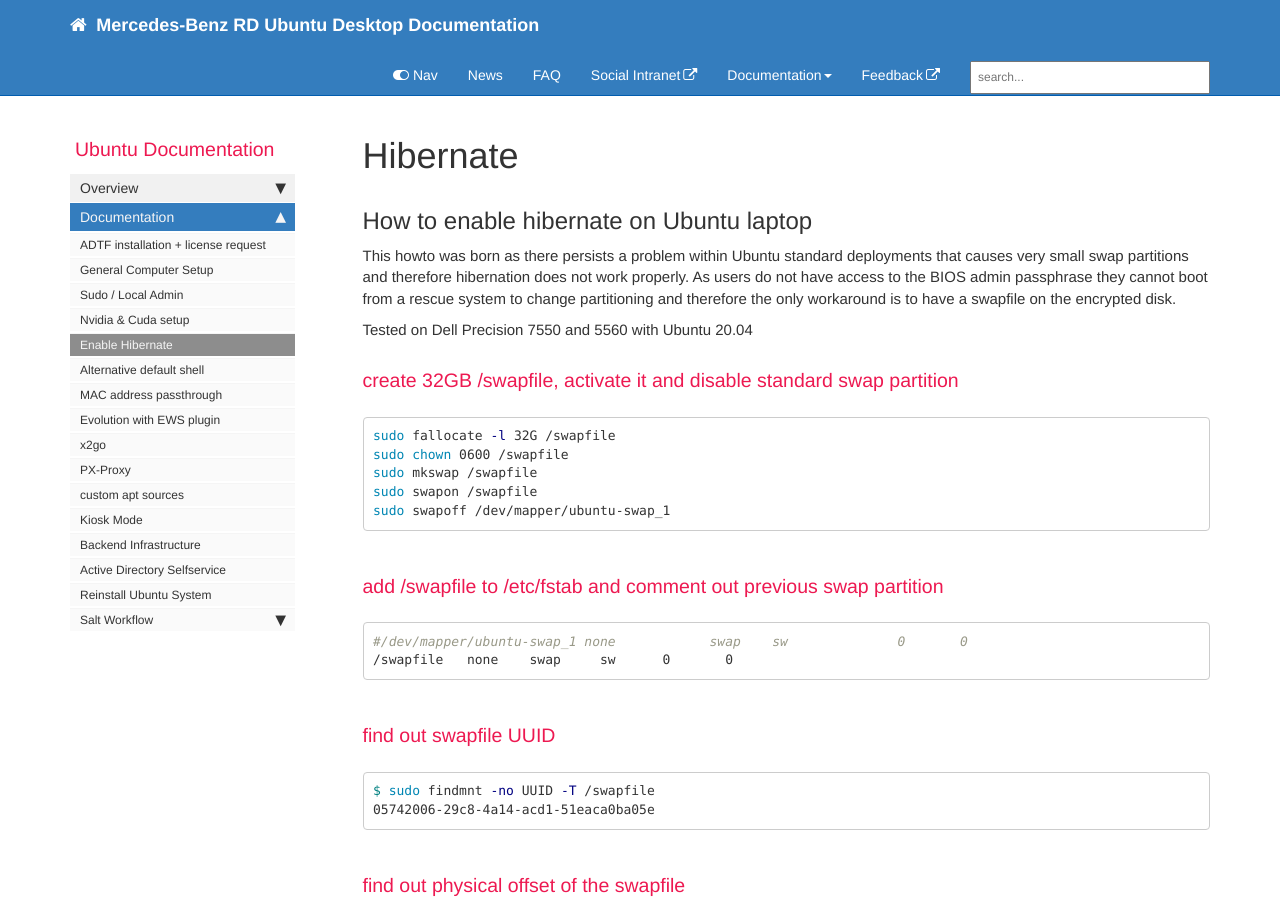
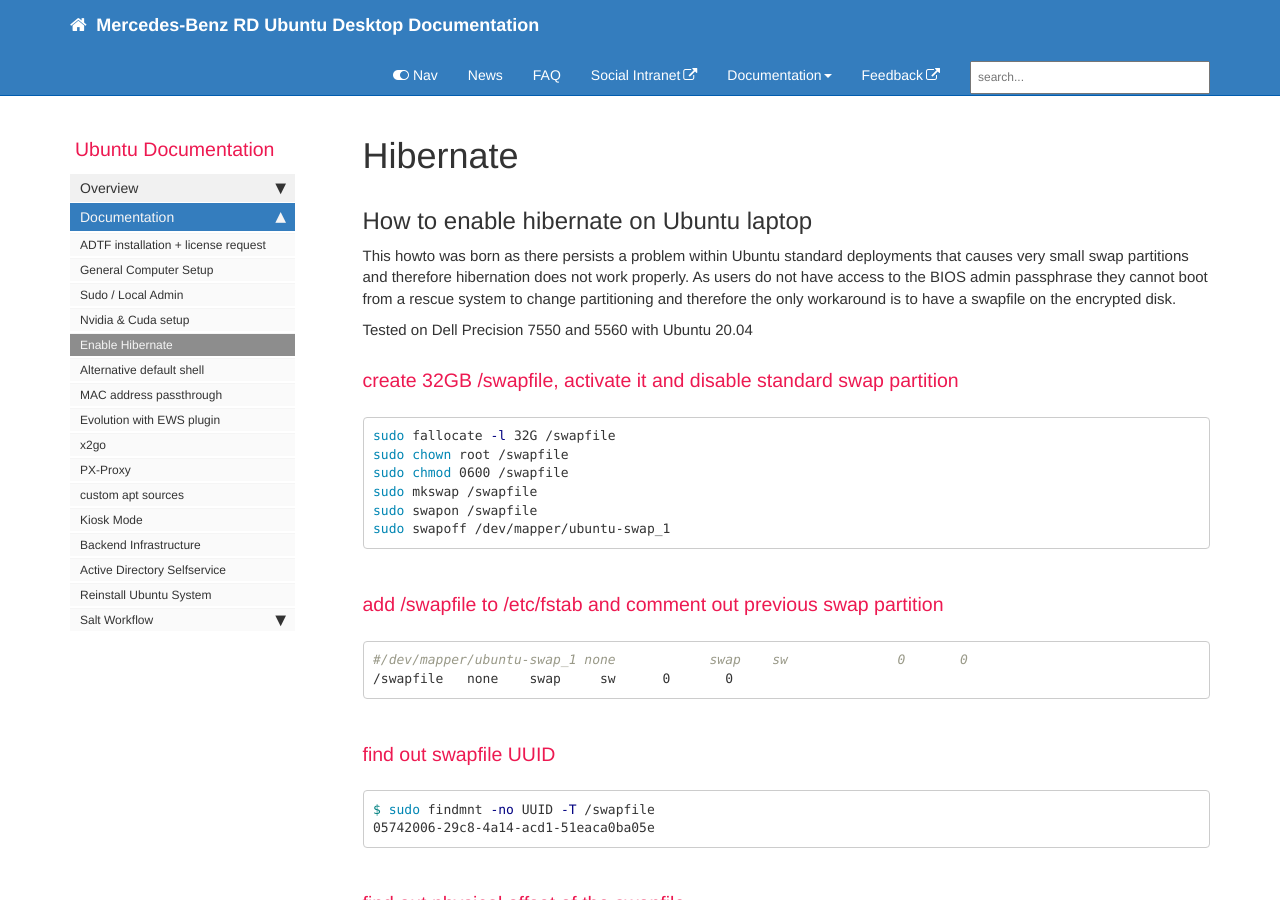
Before and after one commit to RajputPawan/Prometheus, a Jekyll site: the page built from pages/docs/hibernate.md, in a window 1280 px wide and 900 px high. Built offline with Jekyll 4.4.1, drawn with Linux system fonts in a browser that asks for light colours; comment, search, counter and statistics services are not loaded.

Commit message:
hibernate: Propose change in chown command usage
docs/hibernate.md has one step to change permissions to the new created file /swapfile. I believe it is not exactly what was intended.

````diff
--- a/pages/docs/hibernate.md
+++ b/pages/docs/hibernate.md
@@ -22,7 +22,8 @@ Tested on Dell Precision 7550 and 5560 with Ubuntu 20.04
 
 ```bash
 sudo fallocate -l 32G /swapfile
-sudo chown 0600 /swapfile
+sudo chown root /swapfile
+sudo chmod 0600 /swapfile
 sudo mkswap /swapfile
 sudo swapon /swapfile
 sudo swapoff /dev/mapper/ubuntu-swap_1
````
